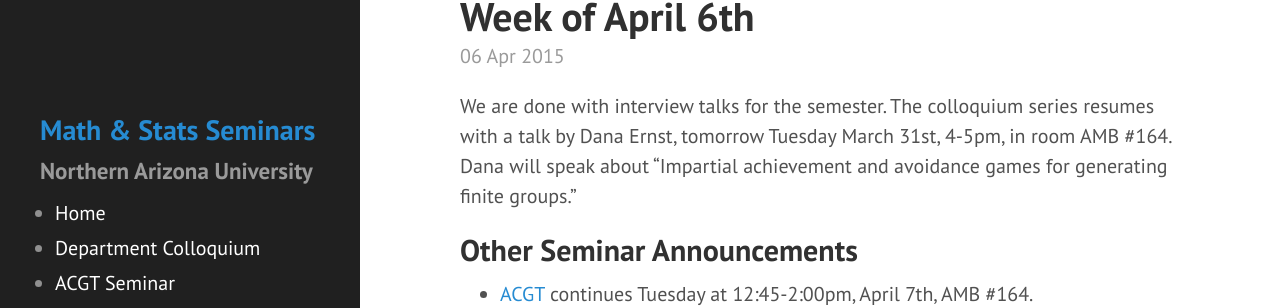
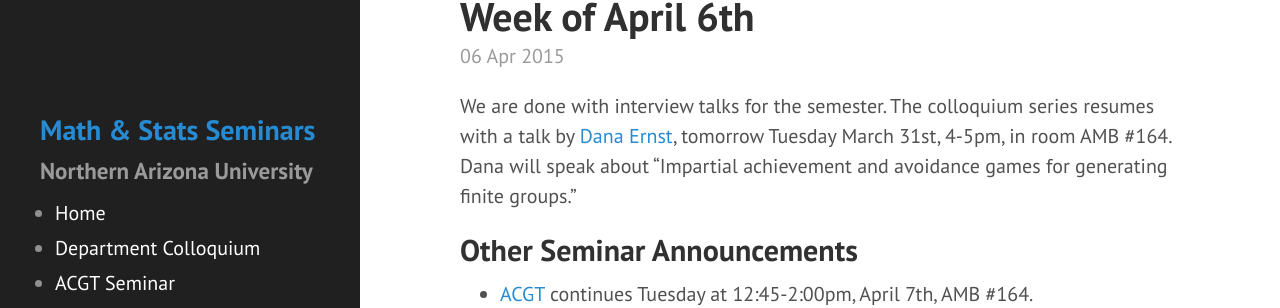
Before and after one commit to NAUMathStat/seminars, a Jekyll site: the page built from _posts/2015-04-06-week-12.md, in a window 1280 px wide. Shown: the part 239-547 px from the top of the page. Built offline with Jekyll 4.4.1, drawn with Linux system fonts in a browser that asks for light colours; Markdown is read by kramdown in place of the engine named in the settings; part of the change alters nothing that is shown.

Commit message:
Added link

```diff
--- a/_posts/2015-04-06-week-12.md
+++ b/_posts/2015-04-06-week-12.md
@@ -3,7 +3,7 @@ layout: post
 title: Week of April 6th
 ---
 
-We are done with interview talks for the semester.  The colloquium series resumes with a talk by Dana Ernst, tomorrow Tuesday March 31st, 4-5pm, in room AMB #164. Dana will speak about "Impartial achievement and avoidance games for generating finite groups."
+We are done with interview talks for the semester.  The colloquium series resumes with a talk by [Dana Ernst](http://danaernst.com), tomorrow Tuesday March 31st, 4-5pm, in room AMB #164. Dana will speak about "Impartial achievement and avoidance games for generating finite groups."
 
 ## Other Seminar Announcements ##
 
```
